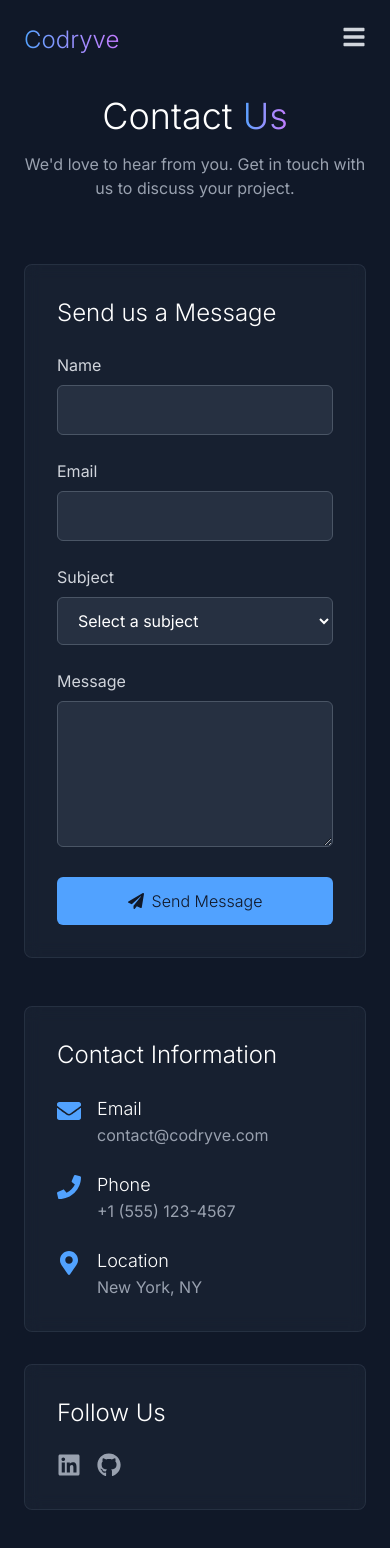
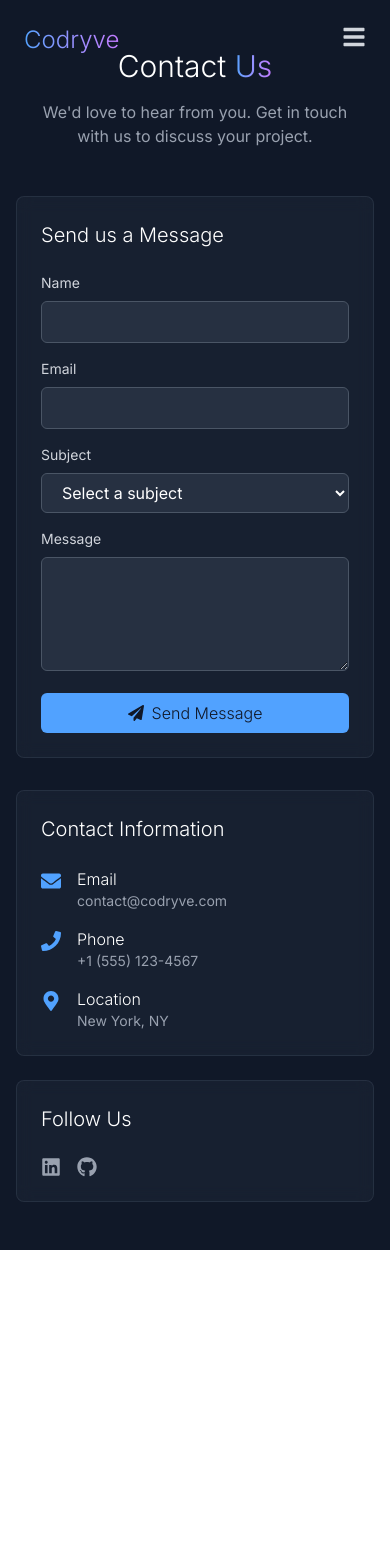
Before and after one commit to irvensd/codryve, a Next.js app: page /contact in a window 390 px wide. Shown: the top 1548 px of the page. After the commit the page ends 1250 px from the top, so only its background shows below. Built offline with nearby package versions, Linux system fonts and the light colour scheme.

Commit message:
feat: make site responsive for all screen sizes

```diff
--- a/src/app/contact/page.tsx
+++ b/src/app/contact/page.tsx
@@ -38,9 +38,7 @@ const Contact: React.FC = () => {
     e.preventDefault();
     const newErrors = validateForm();
     if (Object.keys(newErrors).length === 0) {
-      // Here you would typically send the form data to your backend
       console.log('Form submitted:', formData);
-      // Reset form
       setFormData({ name: '', email: '', subject: '', message: '' });
       setErrors({});
     } else {
@@ -50,31 +48,31 @@ const Contact: React.FC = () => {
 
   return (
     <main className="min-h-screen bg-gray-900">
-      <section className="py-24">
-        <div className="container mx-auto px-6">
-          <div className="text-center mb-16">
-            <h1 className="text-4xl font-light text-white mb-4">
+      <section className="py-12 md:py-24">
+        <div className="container mx-auto px-4 sm:px-6 lg:px-8">
+          <div className="text-center mb-12 md:mb-16">
+            <h1 className="text-3xl sm:text-4xl font-light text-white mb-4">
               Contact <span className="bg-gradient-to-r from-blue-400 to-purple-400 bg-clip-text text-transparent">Us</span>
             </h1>
-            <p className="text-gray-400 mb-8">
+            <p className="text-base sm:text-lg text-gray-400 mb-8 px-4">
               We&apos;d love to hear from you. Get in touch with us to discuss your project.
             </p>
           </div>
 
-          <div className="grid grid-cols-1 lg:grid-cols-2 gap-12 max-w-6xl mx-auto">
+          <div className="grid grid-cols-1 lg:grid-cols-2 gap-8 md:gap-12 max-w-6xl mx-auto">
             {/* Contact Form */}
-            <div className="bg-gray-800/50 backdrop-blur-sm p-8 rounded-lg border border-gray-700/50">
-              <h2 className="text-2xl font-light text-white mb-6">Send us a Message</h2>
-              <form onSubmit={handleSubmit} className="space-y-6">
+            <div className="bg-gray-800/50 backdrop-blur-sm p-6 md:p-8 rounded-lg border border-gray-700/50">
+              <h2 className="text-xl sm:text-2xl font-light text-white mb-6">Send us a Message</h2>
+              <form onSubmit={handleSubmit} className="space-y-4 md:space-y-6">
                 <div>
-                  <label htmlFor="name" className="block text-gray-300 mb-2">Name</label>
+                  <label htmlFor="name" className="block text-sm sm:text-base text-gray-300 mb-2">Name</label>
                   <input
                     type="text"
                     id="name"
                     name="name"
                     value={formData.name}
                     onChange={handleChange}
-                    className={`w-full px-4 py-3 bg-gray-700/50 border rounded-md text-white focus:outline-none focus:border-blue-400 transition-colors duration-300 ${
+                    className={`w-full px-4 py-2 sm:py-3 bg-gray-700/50 border rounded-md text-white focus:outline-none focus:border-blue-400 transition-colors duration-300 ${
                       errors.name ? 'border-red-500' : 'border-gray-600'
                     }`}
                     required
@@ -83,14 +81,14 @@ const Contact: React.FC = () => {
                 </div>
 
                 <div>
-                  <label htmlFor="email" className="block text-gray-300 mb-2">Email</label>
+                  <label htmlFor="email" className="block text-sm sm:text-base text-gray-300 mb-2">Email</label>
                   <input
                     type="email"
                     id="email"
                     name="email"
                     value={formData.email}
                     onChange={handleChange}
-                    className={`w-full px-4 py-3 bg-gray-700/50 border rounded-md text-white focus:outline-none focus:border-blue-400 transition-colors duration-300 ${
+                    className={`w-full px-4 py-2 sm:py-3 bg-gray-700/50 border rounded-md text-white focus:outline-none focus:border-blue-400 transition-colors duration-300 ${
                       errors.email ? 'border-red-500' : 'border-gray-600'
                     }`}
                     required
@@ -99,13 +97,13 @@ const Contact: React.FC = () => {
                 </div>
 
                 <div>
-                  <label htmlFor="subject" className="block text-gray-300 mb-2">Subject</label>
+                  <label htmlFor="subject" className="block text-sm sm:text-base text-gray-300 mb-2">Subject</label>
                   <select
                     id="subject"
                     name="subject"
                     value={formData.subject}
                     onChange={handleChange}
-                    className={`w-full px-4 py-3 bg-gray-700/50 border rounded-md text-white focus:outline-none focus:border-blue-400 transition-colors duration-300 ${
+                    className={`w-full px-4 py-2 sm:py-3 bg-gray-700/50 border rounded-md text-white focus:outline-none focus:border-blue-400 transition-colors duration-300 ${
                       errors.subject ? 'border-red-500' : 'border-gray-600'
                     }`}
                     required
@@ -120,14 +118,14 @@ const Contact: React.FC = () => {
                 </div>
 
                 <div>
-                  <label htmlFor="message" className="block text-gray-300 mb-2">Message</label>
+                  <label htmlFor="message" className="block text-sm sm:text-base text-gray-300 mb-2">Message</label>
                   <textarea
                     id="message"
                     name="message"
                     value={formData.message}
                     onChange={handleChange}
-                    rows={5}
-                    className={`w-full px-4 py-3 bg-gray-700/50 border rounded-md text-white focus:outline-none focus:border-blue-400 transition-colors duration-300 ${
+                    rows={4}
+                    className={`w-full px-4 py-2 sm:py-3 bg-gray-700/50 border rounded-md text-white focus:outline-none focus:border-blue-400 transition-colors duration-300 ${
                       errors.message ? 'border-red-500' : 'border-gray-600'
                     }`}
                     required
@@ -137,7 +135,7 @@ const Contact: React.FC = () => {
 
                 <button
                   type="submit"
-                  className="w-full py-3 bg-blue-400 text-gray-900 rounded-md font-light hover:bg-blue-500 transition-colors duration-300 flex items-center justify-center"
+                  className="w-full py-2 sm:py-3 bg-blue-400 text-gray-900 rounded-md font-light hover:bg-blue-500 transition-colors duration-300 flex items-center justify-center"
                 >
                   <FaPaperPlane className="mr-2" />
                   Send Message
@@ -146,38 +144,38 @@ const Contact: React.FC = () => {
             </div>
 
             {/* Contact Information */}
-            <div className="space-y-8">
-              <div className="bg-gray-800/50 backdrop-blur-sm p-8 rounded-lg border border-gray-700/50">
-                <h2 className="text-2xl font-light text-white mb-6">Contact Information</h2>
-                <div className="space-y-6">
+            <div className="space-y-6 md:space-y-8">
+              <div className="bg-gray-800/50 backdrop-blur-sm p-6 md:p-8 rounded-lg border border-gray-700/50">
+                <h2 className="text-xl sm:text-2xl font-light text-white mb-6">Contact Information</h2>
+                <div className="space-y-4 md:space-y-6">
                   <div className="flex items-start">
-                    <FaEnvelope className="w-6 h-6 text-blue-400 mt-1" />
+                    <FaEnvelope className="w-5 h-5 sm:w-6 sm:h-6 text-blue-400 mt-1" />
                     <div className="ml-4">
-                      <h3 className="text-lg font-light text-white">Email</h3>
-                      <p className="text-gray-400">contact@codryve.com</p>
+                      <h3 className="text-base sm:text-lg font-light text-white">Email</h3>
+                      <p className="text-sm sm:text-base text-gray-400">contact@codryve.com</p>
                     </div>
                   </div>
 
                   <div className="flex items-start">
-                    <FaPhone className="w-6 h-6 text-blue-400 mt-1" />
+                    <FaPhone className="w-5 h-5 sm:w-6 sm:h-6 text-blue-400 mt-1" />
                     <div className="ml-4">
-                      <h3 className="text-lg font-light text-white">Phone</h3>
-                      <p className="text-gray-400">+1 (555) 123-4567</p>
+                      <h3 className="text-base sm:text-lg font-light text-white">Phone</h3>
+                      <p className="text-sm sm:text-base text-gray-400">+1 (555) 123-4567</p>
                     </div>
                   </div>
 
                   <div className="flex items-start">
-                    <FaMapMarkerAlt className="w-6 h-6 text-blue-400 mt-1" />
+                    <FaMapMarkerAlt className="w-5 h-5 sm:w-6 sm:h-6 text-blue-400 mt-1" />
                     <div className="ml-4">
-                      <h3 className="text-lg font-light text-white">Location</h3>
-                      <p className="text-gray-400">New York, NY</p>
+                      <h3 className="text-base sm:text-lg font-light text-white">Location</h3>
+                      <p className="text-sm sm:text-base text-gray-400">New York, NY</p>
                     </div>
                   </div>
                 </div>
               </div>
 
-              <div className="bg-gray-800/50 backdrop-blur-sm p-8 rounded-lg border border-gray-700/50">
-                <h2 className="text-2xl font-light text-white mb-6">Follow Us</h2>
+              <div className="bg-gray-800/50 backdrop-blur-sm p-6 md:p-8 rounded-lg border border-gray-700/50">
+                <h2 className="text-xl sm:text-2xl font-light text-white mb-6">Follow Us</h2>
                 <div className="flex space-x-4">
                   <a
                     href="https://linkedin.com"
@@ -185,7 +183,7 @@ const Contact: React.FC = () => {
                     rel="noopener noreferrer"
                     className="text-gray-400 hover:text-blue-400 transition-colors duration-300"
                   >
-                    <FaLinkedin className="w-6 h-6" />
+                    <FaLinkedin className="w-5 h-5 sm:w-6 sm:h-6" />
                   </a>
                   <a
                     href="https://github.com"
@@ -193,7 +191,7 @@ const Contact: React.FC = () => {
                     rel="noopener noreferrer"
                     className="text-gray-400 hover:text-blue-400 transition-colors duration-300"
                   >
-                    <FaGithub className="w-6 h-6" />
+                    <FaGithub className="w-5 h-5 sm:w-6 sm:h-6" />
                   </a>
                 </div>
               </div>
--- a/src/components/About.tsx
+++ b/src/components/About.tsx
@@ -5,50 +5,50 @@ import { FaCode, FaUsers, FaRocket } from 'react-icons/fa';
 
 const About: React.FC = () => {
   return (
-    <section id="about" className="py-20 bg-gray-50">
-      <div className="container mx-auto px-6">
-        <div className="text-center mb-16">
-          <h2 className="text-4xl font-light text-gray-900 mb-4">About Codryve</h2>
-          <p className="text-gray-600 max-w-2xl mx-auto">
+    <section id="about" className="py-12 md:py-20 bg-gray-50">
+      <div className="container mx-auto px-4 sm:px-6 lg:px-8">
+        <div className="text-center mb-12 md:mb-16">
+          <h2 className="text-3xl sm:text-4xl font-light text-gray-900 mb-4">About Codryve</h2>
+          <p className="text-base sm:text-lg text-gray-600 max-w-2xl mx-auto px-4">
             We transform ideas into digital reality through innovative web and app development solutions.
           </p>
         </div>
 
-        <div className="grid md:grid-cols-3 gap-8">
-          <div className="bg-white p-8 rounded-lg shadow-sm hover:shadow-md transition-shadow duration-300">
-            <div className="w-12 h-12 bg-blue-50 rounded-full flex items-center justify-center mb-6">
-              <FaCode className="text-blue-500 text-xl" />
+        <div className="grid grid-cols-1 sm:grid-cols-2 lg:grid-cols-3 gap-6 md:gap-8">
+          <div className="bg-white p-6 md:p-8 rounded-lg shadow-sm hover:shadow-md transition-shadow duration-300">
+            <div className="w-10 h-10 sm:w-12 sm:h-12 bg-blue-50 rounded-full flex items-center justify-center mb-4 md:mb-6">
+              <FaCode className="text-blue-500 text-lg sm:text-xl" />
             </div>
-            <h3 className="text-xl font-light text-gray-900 mb-4">Expert Development</h3>
-            <p className="text-gray-600">
+            <h3 className="text-lg sm:text-xl font-light text-gray-900 mb-3 md:mb-4">Expert Development</h3>
+            <p className="text-sm sm:text-base text-gray-600">
               Our team of experienced developers crafts clean, efficient, and scalable solutions using the latest technologies.
             </p>
           </div>
 
-          <div className="bg-white p-8 rounded-lg shadow-sm hover:shadow-md transition-shadow duration-300">
-            <div className="w-12 h-12 bg-purple-50 rounded-full flex items-center justify-center mb-6">
-              <FaUsers className="text-purple-500 text-xl" />
+          <div className="bg-white p-6 md:p-8 rounded-lg shadow-sm hover:shadow-md transition-shadow duration-300">
+            <div className="w-10 h-10 sm:w-12 sm:h-12 bg-purple-50 rounded-full flex items-center justify-center mb-4 md:mb-6">
+              <FaUsers className="text-purple-500 text-lg sm:text-xl" />
             </div>
-            <h3 className="text-xl font-light text-gray-900 mb-4">Client-Centric Approach</h3>
-            <p className="text-gray-600">
+            <h3 className="text-lg sm:text-xl font-light text-gray-900 mb-3 md:mb-4">Client-Centric Approach</h3>
+            <p className="text-sm sm:text-base text-gray-600">
               We work closely with our clients to understand their needs and deliver solutions that exceed expectations.
             </p>
           </div>
 
-          <div className="bg-white p-8 rounded-lg shadow-sm hover:shadow-md transition-shadow duration-300">
-            <div className="w-12 h-12 bg-green-50 rounded-full flex items-center justify-center mb-6">
-              <FaRocket className="text-green-500 text-xl" />
+          <div className="bg-white p-6 md:p-8 rounded-lg shadow-sm hover:shadow-md transition-shadow duration-300">
+            <div className="w-10 h-10 sm:w-12 sm:h-12 bg-green-50 rounded-full flex items-center justify-center mb-4 md:mb-6">
+              <FaRocket className="text-green-500 text-lg sm:text-xl" />
             </div>
-            <h3 className="text-xl font-light text-gray-900 mb-4">Innovation Driven</h3>
-            <p className="text-gray-600">
+            <h3 className="text-lg sm:text-xl font-light text-gray-900 mb-3 md:mb-4">Innovation Driven</h3>
+            <p className="text-sm sm:text-base text-gray-600">
               We stay ahead of the curve, implementing cutting-edge solutions to keep your business competitive.
             </p>
           </div>
         </div>
 
-        <div className="mt-16 text-center">
-          <h3 className="text-2xl font-light text-gray-900 mb-6">Our Mission</h3>
-          <p className="text-gray-600 max-w-3xl mx-auto">
+        <div className="mt-12 md:mt-16 text-center">
+          <h3 className="text-2xl sm:text-3xl font-light text-gray-900 mb-4 md:mb-6">Our Mission</h3>
+          <p className="text-sm sm:text-base text-gray-600 max-w-3xl mx-auto px-4">
             At Codryve, we&apos;re committed to delivering exceptional digital solutions that drive business growth.
             We believe in the power of technology to transform businesses and create meaningful impact.
           </p>
--- a/src/components/Hero.tsx
+++ b/src/components/Hero.tsx
@@ -30,39 +30,39 @@ const Hero: React.FC = () => {
   };
 
   return (
-    <section className="py-20 bg-gradient-to-b from-gray-900 to-gray-800">
-      <div className="container mx-auto px-6">
-        <div className="max-w-4xl mx-auto text-center mb-16">
-          <h1 className="text-5xl font-light text-white mb-6">
+    <section className="min-h-screen flex items-center py-12 md:py-20 bg-gradient-to-b from-gray-900 to-gray-800">
+      <div className="container mx-auto px-4 sm:px-6 lg:px-8">
+        <div className="max-w-4xl mx-auto text-center mb-12 md:mb-16">
+          <h1 className="text-3xl sm:text-4xl md:text-5xl font-light text-white mb-4 sm:mb-6">
             Transform Your <span className="bg-gradient-to-r from-blue-400 to-purple-400 bg-clip-text text-transparent">Digital Reality</span>
           </h1>
-          <p className="text-xl text-gray-400 mb-8">
+          <p className="text-base sm:text-lg md:text-xl text-gray-400 mb-6 sm:mb-8 px-4">
             We craft exceptional digital experiences that drive growth and innovation for your business.
           </p>
-          <div className="flex justify-center space-x-4">
+          <div className="flex flex-col sm:flex-row justify-center space-y-4 sm:space-y-0 sm:space-x-4">
             <button
               onClick={handleGetStarted}
-              className="px-8 py-3 bg-blue-400 text-gray-900 rounded-md font-light hover:bg-blue-500 transition-colors duration-300"
+              className="px-6 sm:px-8 py-3 bg-blue-400 text-gray-900 rounded-md font-light hover:bg-blue-500 transition-colors duration-300"
             >
               Get Started
             </button>
-            <button className="px-8 py-3 border border-gray-600 text-white rounded-md font-light hover:border-blue-400 transition-colors duration-300">
+            <button className="px-6 sm:px-8 py-3 border border-gray-600 text-white rounded-md font-light hover:border-blue-400 transition-colors duration-300">
               Learn More
             </button>
           </div>
         </div>
 
-        <div className="grid grid-cols-1 md:grid-cols-3 gap-6 max-w-5xl mx-auto">
+        <div className="grid grid-cols-1 sm:grid-cols-2 lg:grid-cols-3 gap-4 sm:gap-6 max-w-5xl mx-auto px-4 sm:px-0">
           {services.map((service, index) => (
             <div
               key={index}
-              className="group p-6 rounded-lg bg-gray-800/50 backdrop-blur-sm border border-gray-700/50 hover:border-blue-400/50 transition-all duration-300 hover:transform hover:-translate-y-1"
+              className="group p-4 sm:p-6 rounded-lg bg-gray-800/50 backdrop-blur-sm border border-gray-700/50 hover:border-blue-400/50 transition-all duration-300 hover:transform hover:-translate-y-1"
             >
-              <div className="mb-4 text-blue-400 group-hover:text-purple-400 transition-colors duration-300">
+              <div className="mb-3 sm:mb-4 text-blue-400 group-hover:text-purple-400 transition-colors duration-300">
                 {service.icon}
               </div>
-              <h3 className="text-xl font-light text-white mb-2">{service.title}</h3>
-              <p className="text-gray-400">{service.description}</p>
+              <h3 className="text-lg sm:text-xl font-light text-white mb-2">{service.title}</h3>
+              <p className="text-sm sm:text-base text-gray-400">{service.description}</p>
             </div>
           ))}
         </div>
```
